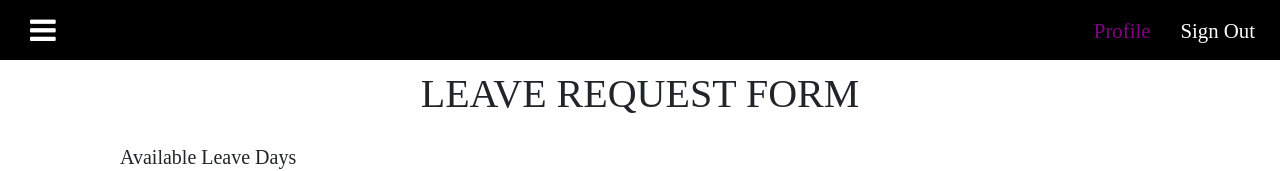
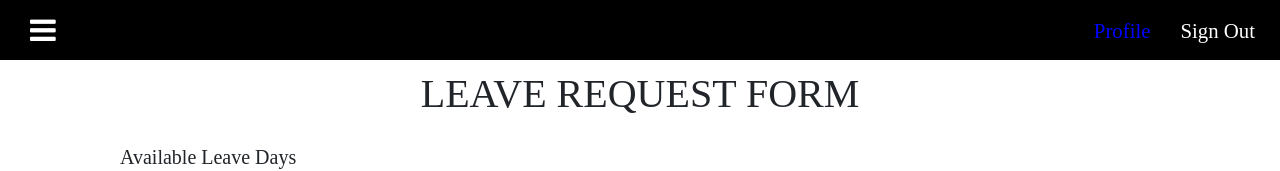
Before and after one commit to NdunguSam01/lms-mobikey, a React (Create React App) app: page /dashboard in a window 1280 px wide. In both pictures the pointer is over the link "Profile". Shown: the top 171 px of the page. Built offline with nearby package versions, Linux system fonts and the light colour scheme.

Commit message:
Changed the hover color of the dashboard navbar to blue

```diff
--- a/src/assets/css/navbar.module.css
+++ b/src/assets/css/navbar.module.css
@@ -27,7 +27,7 @@
 .link:hover
 {
     cursor: pointer;
-    color: purple;
+    color: blue;
 }
 @media screen and (min-width:1024px) and (max-width: 1440px)
 {
```
